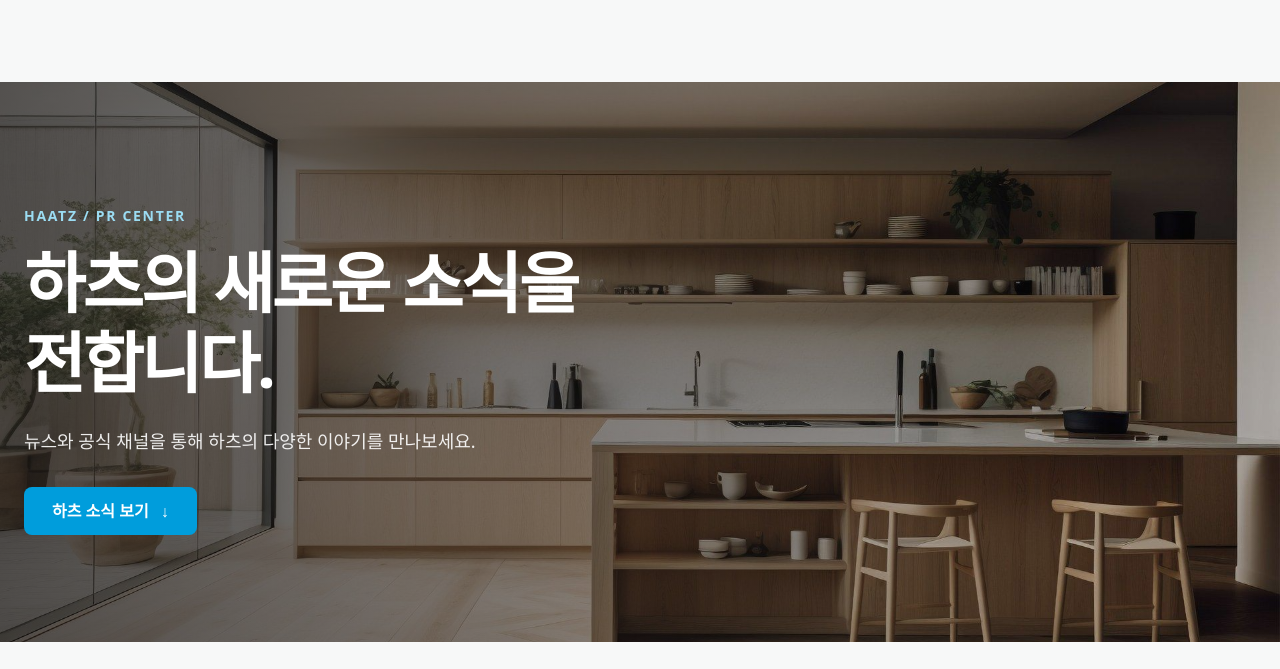
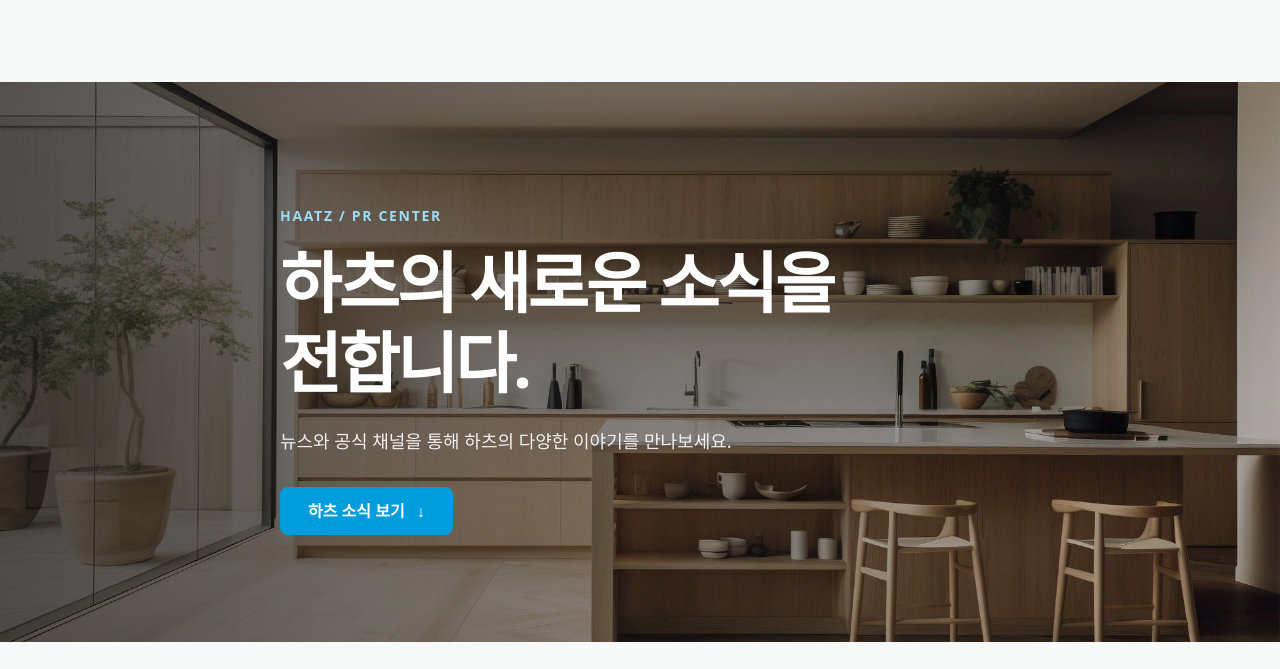
Before and after one commit to Wuky19/dfghdhdh, a plain HTML site: page haatz_renewal/pr-center/news.html in a window 1280 px wide. Shown: the part 109-778 px from the top of the page. Drawn offline with Linux system fonts and the light colour scheme; a web font is replaced by a local one.

Commit message:
Refine shared hero content widths

```diff
--- a/haatz_renewal/css/hero-common.css
+++ b/haatz_renewal/css/hero-common.css
@@ -19,7 +19,7 @@
 .pr-news-hero-in{
   box-sizing:border-box;
   padding:0!important;
-  width:min(100% - 48px,1240px);
+  width:calc(100% - 48px);
   max-width:1240px;
   margin:0 auto;
 }
@@ -150,3 +150,5 @@
 @media(max-width:768px){
   .about-hero{flex-direction:row;align-items:center;min-height:480px}
 }
+
+.pr-news-hero-in{max-width:720px}
```
